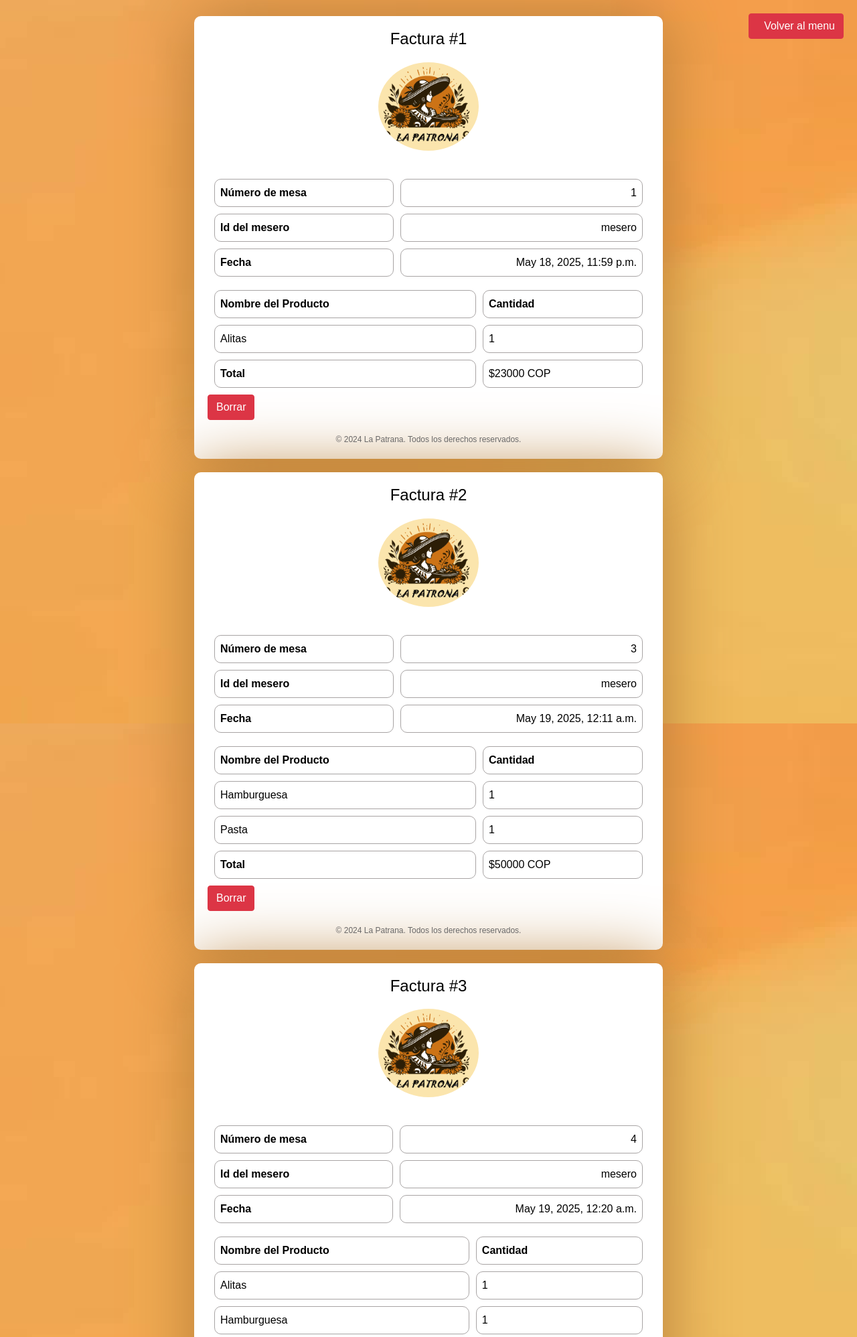
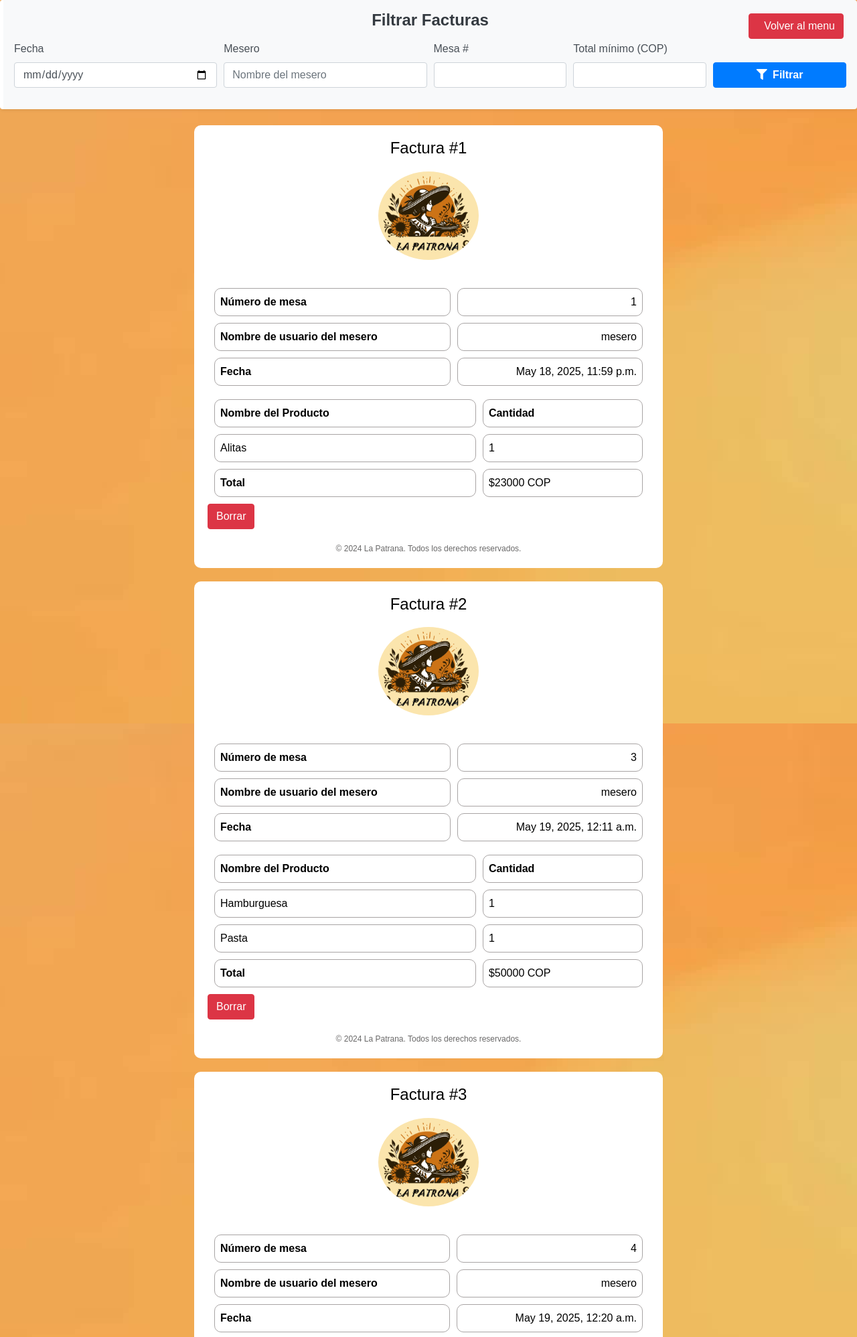
Before and after one commit to Juandoqg/Restaurant, a Django app: page /verFactura/ in a window 1280 px wide. Shown: the top 1996 px of the page at 67% size. Run offline with Django 5.2, Linux system fonts and the light colour scheme; a user stored in the database is signed in; data comes from the database, SQL or seed files in the repository; both versions use the stored data as it was after the commit; some libraries are stand-ins or nearby versions.

Commit message:
filtro de facturas

```diff
--- a/myapp/static/css/verFactura.css
+++ b/myapp/static/css/verFactura.css
@@ -11,15 +11,11 @@ body {
     margin: 0 auto;
     background-color: #ffffff;
     padding: 20px;
-    box-shadow: 0 0 100px #b67e38;
     border-radius: 10px;
     margin-bottom: 20px;
     overflow: hidden;
 }
 
-.invoice-container:hover {
-    box-shadow: 0 0 15px rgba(0, 0, 0, 0.2);
-}
 
 h1 {
     text-align: center;
@@ -101,3 +97,33 @@ img {
 .floating-button .btn-text {
     margin-left: 10px; /* Espacio entre el icono y el texto */
 }
+.filter-form {
+    background-color: #f8f9fa; /* Gris claro */
+    border-left: 5px solid #ffffff; /* Azul lateral */
+}
+
+.filter-form h4 {
+    color: #343a40;
+}
+
+.filter-form label {
+    font-weight: 500;
+    color: #495057;
+}
+
+.filter-form input {
+    border-radius: 0.25rem;
+}
+
+.filter-form button {
+    font-weight: bold;
+}
+
+@media (max-width: 768px) {
+    .filter-form .form-row {
+        flex-direction: column;
+    }
+    .filter-form .form-group {
+        width: 100%;
+    }
+}
--- a/myapp/templates/verFactura.html
+++ b/myapp/templates/verFactura.html
@@ -8,9 +8,40 @@
     <link rel="stylesheet" href="https://stackpath.bootstrapcdn.com/bootstrap/4.5.2/css/bootstrap.min.css">
     <link rel="stylesheet" type="text/css" href="{% static 'css/verFactura.css' %}" />
     <link rel="icon" href="{% static 'img/Logo-icono.svg' %}" type="image/png" />
+    <link rel="stylesheet" href="https://cdnjs.cloudflare.com/ajax/libs/font-awesome/5.15.3/css/all.min.css">
+
 </head>
 <body>
-    <div class="container mt-4">
+
+    <form method="get" class="filter-form p-3 rounded shadow-sm mb-4">
+  <h4 class="mb-3 text-center font-weight-bold">Filtrar Facturas</h4>
+  <div class="form-row">
+    <div class="form-group col-md-3">
+      <label for="fecha">Fecha</label>
+      <input type="date" name="fecha" id="fecha" class="form-control" value="{{ request.GET.fecha }}">
+    </div>
+    <div class="form-group col-md-3">
+      <label for="mesero">Mesero</label>
+      <input type="text" name="mesero" id="mesero" class="form-control" placeholder="Nombre del mesero" value="{{ request.GET.mesero }}">
+    </div>
+    <div class="form-group col-md-2">
+      <label for="numero_mesa">Mesa #</label>
+      <input type="number" name="numero_mesa" id="numero_mesa" class="form-control" value="{{ request.GET.numero_mesa }}">
+    </div>
+    <div class="form-group col-md-2">
+      <label for="total_minimo">Total mínimo (COP)</label>
+      <input type="number" step="any" name="total_minimo" id="total_minimo" class="form-control" value="{{ request.GET.total_minimo }}">
+    </div>
+    <div class="form-group col-md-2 d-flex align-items-end">
+      <button type="submit" class="btn btn-primary w-100">
+        <i class="fas fa-filter mr-1"></i> Filtrar
+      </button>
+    </div>
+  </div>
+</form>
+
+
+
         {% if processed_facturas %}
             {% for processed_factura in processed_facturas %}
                 <div class="invoice-container">
@@ -24,7 +55,7 @@
                             <td>{{ processed_factura.factura.mesa.numero }}</td>
                         </tr>
                         <tr>
-                            <th>Id del mesero</th>
+                            <th>Nombre de usuario del mesero</th>
                             <td>{{ processed_factura.factura.idMesero.username }}</td>
                         </tr>
                         <tr>
@@ -100,5 +131,22 @@
     });
   });
 </script>
+
+<script>
+  document.getElementById("filtroInput").addEventListener("keyup", function () {
+    const filtro = this.value.toLowerCase();
+    const facturas = document.querySelectorAll(".invoice-container");
+
+    facturas.forEach(factura => {
+      const textoFactura = factura.innerText.toLowerCase();
+      if (textoFactura.includes(filtro)) {
+        factura.style.display = "block";
+      } else {
+        factura.style.display = "none";
+      }
+    });
+  });
+</script>
+
 </body>
 </html>
--- a/myapp/views/viewsFactura.py
+++ b/myapp/views/viewsFactura.py
@@ -8,7 +8,9 @@ from django.contrib.auth.decorators import login_required
 from django.utils import timezone
 import re
 import calendar
+from django.contrib.auth import  get_user_model
 
+User = get_user_model()
 def datos_facturas(request):
     facturas = Factura.objects.all()
 
@@ -115,11 +117,35 @@ def verFacturaID(request, idMesa):
         'total_quantity': total_quantity
     })
 
+
 @login_required
 def verFactura(request):
     facturas = Factura.objects.filter(visible=True)
+
+    # Obtener filtros desde GET
+    fecha = request.GET.get('fecha')
+    mesero_username = request.GET.get('mesero')
+    numero_mesa = request.GET.get('numero_mesa')
+    total_minimo = request.GET.get('total_minimo')
+
+    # Aplicar filtros si están presentes
+    if fecha:
+        facturas = facturas.filter(hora__date=fecha)
+
+    if mesero_username:
+        facturas = facturas.filter(idMesero__username__icontains=mesero_username)
+
+    if numero_mesa:
+        facturas = facturas.filter(mesa__numero=numero_mesa)
+
+    if total_minimo:
+        try:
+            facturas = facturas.filter(valor__gte=float(total_minimo))
+        except ValueError:
+            pass  # Ignorar si no es un número válido
+
+    # Procesar productos por factura
     processed_facturas = []
-
     for factura in facturas:
         productos = factura.cosasPedidas.split(', ')
         productos_procesados = []
@@ -135,8 +161,9 @@ def verFactura(request):
             'productos': productos_procesados
         })
 
-    return render(request, 'verFactura.html', {'processed_facturas': processed_facturas})
-
+    return render(request, 'verFactura.html', {
+        'processed_facturas': processed_facturas,
+    })
 @login_required
 def borrar_factura(request, factura_id):
     try:
```
Also changed, not shown: db.sqlite3.
